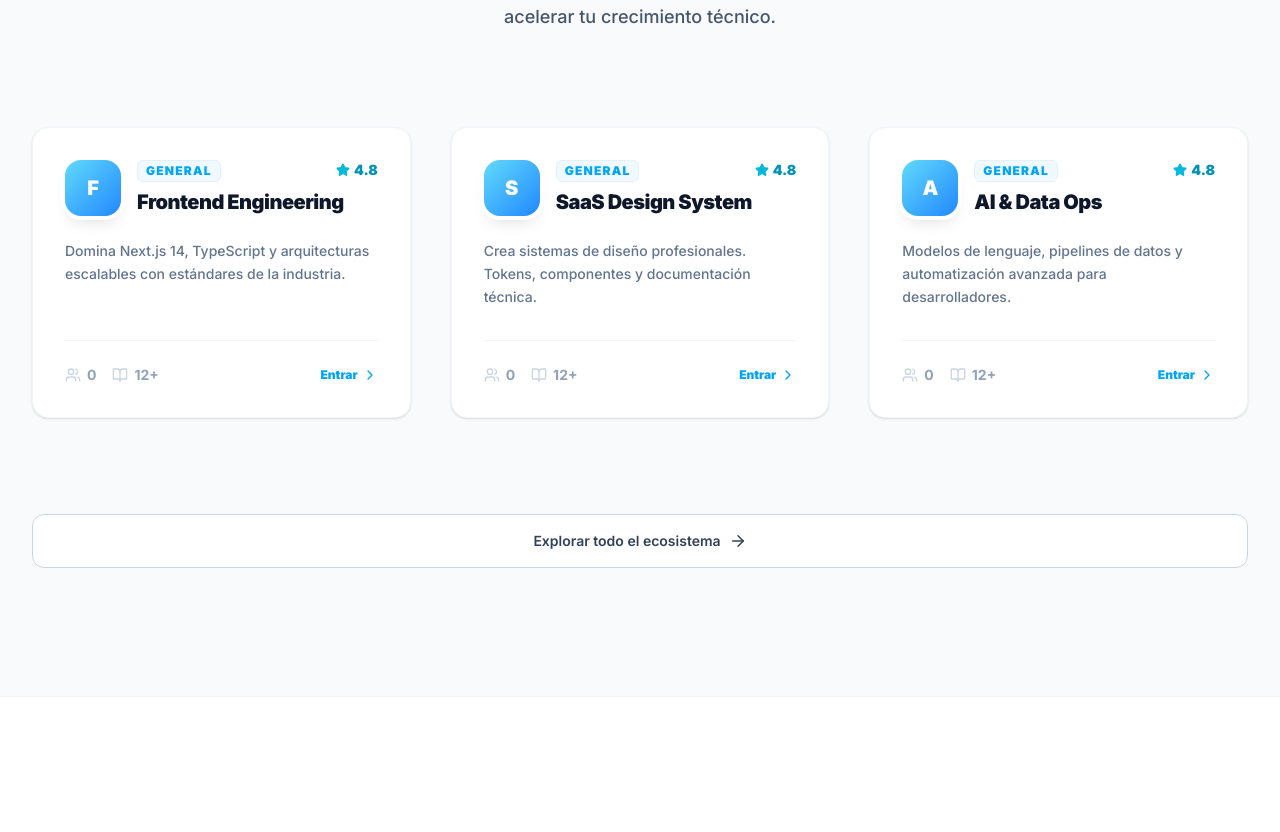
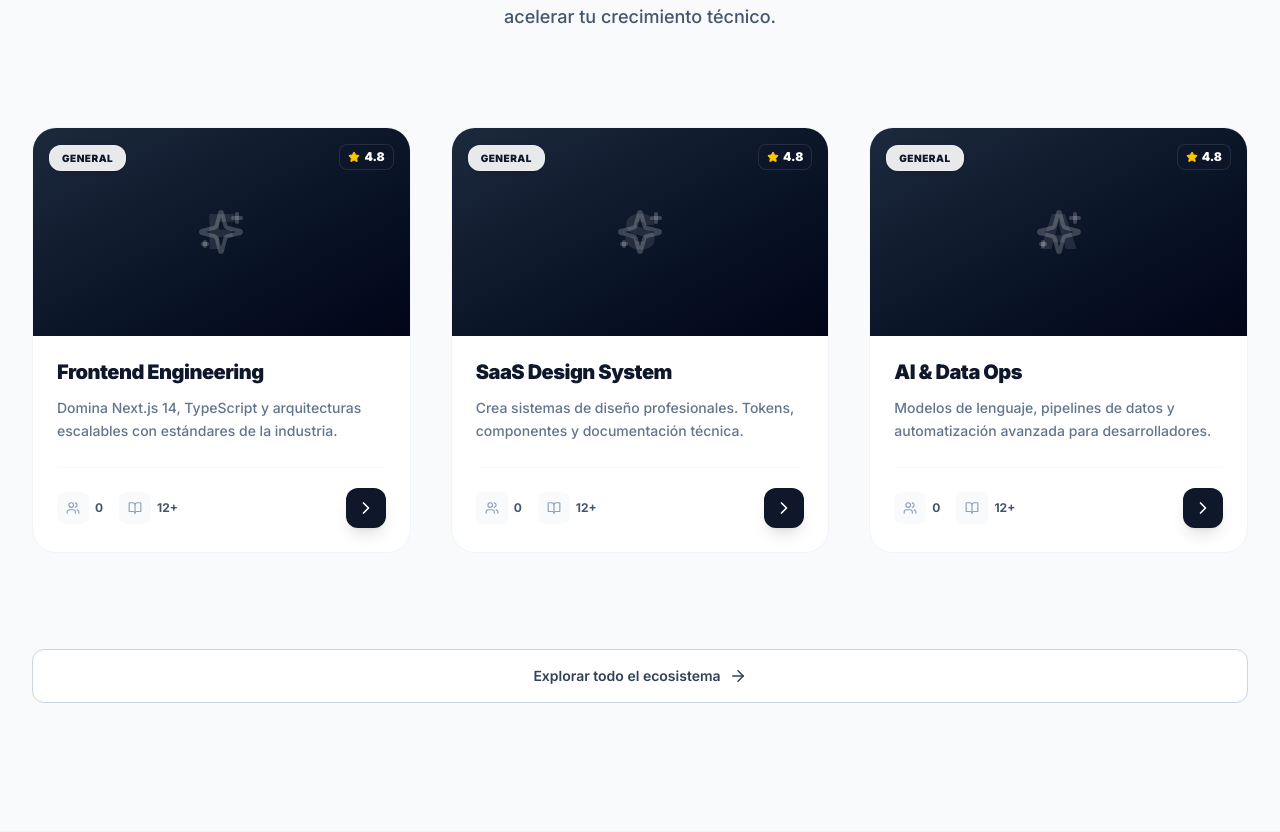
Before and after one commit to IvanRomeroMaurin/Trabajo-de-campo-ingII, a Next.js app in the folder apps/web/: page / in a window 1280 px wide. Shown: the part 1786-2618 px from the top of the page. Built offline with nearby package versions, Linux system fonts and the light colour scheme; no server answers.

Commit message:
arreglo en las cards de comunidades para que se vea mejor

```diff
--- a/apps/web/src/features/auth/actions/loginAction.ts
+++ b/apps/web/src/features/auth/actions/loginAction.ts
@@ -31,7 +31,7 @@
       secure: process.env.NODE_ENV === 'production',
       sameSite: 'lax',
       path: '/',
-      maxAge: 60 * 60 * 24 * 7,
+      maxAge: 60 * 60 * 24 * 365,
     });
   } catch {
     return { success: false, message: 'Credenciales inválidas o cuenta inactiva' };
--- a/apps/web/src/features/auth/actions/registerAction.ts
+++ b/apps/web/src/features/auth/actions/registerAction.ts
@@ -47,7 +47,7 @@
       secure: process.env.NODE_ENV === 'production',
       sameSite: 'lax',
       path: '/',
-      maxAge: 60 * 60 * 24 * 7, // 7 días
+      maxAge: 60 * 60 * 24 * 365,
     });
   } catch {
     return { success: false, message: 'El correo ya está en uso o hubo un error. Intentá de nuevo.' };
--- a/apps/web/src/features/comunidades/components/CommunityCard.tsx
+++ b/apps/web/src/features/comunidades/components/CommunityCard.tsx
@@ -1,7 +1,7 @@
 'use client';
 
 import Link from 'next/link';
-import { Users, BookOpen, ChevronRight, Star } from 'lucide-react';
+import { Users, BookOpen, ChevronRight, Star, Sparkles } from 'lucide-react';
 import { IComunidad } from '@repo/types';
 
 interface CommunityCardProps {
@@ -10,59 +10,82 @@
 
 export function CommunityCard({ community }: CommunityCardProps) {
   // Datos mockeados para campos que podrían no venir de la API aún
-  const miembros = 0; // O community.miembros si existiera en el tipo
+  const miembros = 0;
   const estrellas = 4.8;
-  const color = 'linear-gradient(135deg, #61dafb, #2188ff)';
+  // Degradado para cuando no hay imagen
+  const colorPlaceholder = 'bg-linear-to-br from-slate-800 to-slate-950';
 
-  const id = community.id_comunidad;
   const nombre = community.nombre;
-  const descripcion = community.descripcion || 'Sin descripción';
+  const descripcion = community.descripcion || 'Sin descripción detallada disponible.';
   const categoria = community.categoria_comunidad?.descripcion || 'General';
+  const imagen = community.portada_url;
 
   return (
-    <div className="group h-full">
-      <div className="glass-card h-full p-8 flex flex-col hover:shadow-2xl hover:shadow-sky-500/10 transition-all duration-300 border border-slate-100">
-        <div className="flex items-start gap-4 mb-6">
-          <div
-            className="w-14 h-14 rounded-2xl flex items-center justify-center text-white font-black text-xl shadow-lg ring-4 ring-white"
-            style={{ background: color }}
-          >
-            {nombre[0]}
+    <div className="group h-full flex flex-col bg-white rounded-3xl border border-slate-100 overflow-hidden hover:shadow-2xl hover:shadow-sky-500/10 transition-all duration-500 hover:-translate-y-1">
+
+      {/* Contenedor de Imagen (Product Style) */}
+      <div className="relative h-52 w-full overflow-hidden bg-slate-100">
+        {imagen ? (
+          <img
+            src={imagen}
+            alt={nombre}
+            className="w-full h-full object-cover transition-transform duration-700 group-hover:scale-110"
+          />
+        ) : (
+          <div className={`w-full h-full ${colorPlaceholder} flex items-center justify-center`}>
+            <Sparkles size={48} className="text-white/20" />
+            <span className="absolute text-5xl font-black text-white/10 select-none">
+              {nombre[0]}
+            </span>
           </div>
-          <div className="flex-1">
-            <div className="flex justify-between items-start">
-              <span className="text-xs font-black text-sky-500 uppercase tracking-widest bg-sky-50 px-2 py-0.5 rounded-md border border-sky-100">
-                {categoria}
-              </span>
-              <div className="flex items-center gap-1 text-cyan-600 text-sm font-black">
-                <Star size={14} className="fill-cyan-500 text-cyan-500" />
-                {estrellas.toFixed(1)}
-              </div>
-            </div>
-            <h3 className="text-xl font-black mt-2 text-slate-900 tracking-tight leading-tight">
-              {nombre}
-            </h3>
-          </div>
+        )}
+
+        {/* Badge de Categoría encima de la imagen */}
+        <div className="absolute top-4 left-4">
+          <span className="px-3 py-1.5 rounded-xl bg-white/90 backdrop-blur-md text-[10px] font-black text-slate-900 uppercase tracking-wider shadow-sm border border-white/20">
+            {categoria}
+          </span>
         </div>
 
-        <p className="text-slate-500 text-sm leading-relaxed mb-8 flex-1 font-medium">
+        {/* Rating flotante */}
+        <div className="absolute top-4 right-4 px-2 py-1 rounded-lg bg-slate-900/40 backdrop-blur-md border border-white/10 flex items-center gap-1 text-white text-xs font-black">
+          <Star size={12} className="text-yellow-400 fill-yellow-400" />
+          {estrellas}
+        </div>
+      </div>
+
+      {/* Contenido */}
+      <div className="p-6 flex-1 flex flex-col">
+        <h3 className="text-xl font-black text-slate-900 tracking-tight leading-tight mb-3 group-hover:text-sky-600 transition-colors">
+          {nombre}
+        </h3>
+
+        <p className="text-slate-500 text-sm leading-relaxed mb-6 flex-1 font-medium line-clamp-3">
           {descripcion}
         </p>
 
-        <div className="flex items-center justify-between pt-6 border-t border-slate-100">
+        {/* Footer con Stats */}
+        <div className="flex items-center justify-between pt-5 border-t border-slate-50">
           <div className="flex gap-4">
-            <span className="text-sm text-slate-400 font-bold flex items-center gap-1.5">
-              <Users size={16} className="text-slate-300" /> {miembros}
-            </span>
-            <span className="text-sm text-slate-400 font-bold flex items-center gap-1.5">
-              <BookOpen size={16} className="text-slate-300" /> 12+
-            </span>
+            <div className="flex items-center gap-1.5">
+              <div className="w-8 h-8 rounded-lg bg-slate-50 flex items-center justify-center">
+                <Users size={14} className="text-slate-400" />
+              </div>
+              <span className="text-xs text-slate-600 font-bold">{miembros}</span>
+            </div>
+            <div className="flex items-center gap-1.5">
+              <div className="w-8 h-8 rounded-lg bg-slate-50 flex items-center justify-center">
+                <BookOpen size={14} className="text-slate-400" />
+              </div>
+              <span className="text-xs text-slate-600 font-bold">12+</span>
+            </div>
           </div>
+
           <Link
             href={`/comunidades/${community.slug}`}
-            className="text-sky-500 font-black text-xs flex items-center gap-1 group-hover:gap-2 transition-all"
+            className="w-10 h-10 rounded-xl bg-slate-900 text-white flex items-center justify-center hover:bg-sky-600 transition-all shadow-lg shadow-slate-900/10 group-hover:shadow-sky-500/20"
           >
-            Entrar <ChevronRight size={16} />
+            <ChevronRight size={20} />
           </Link>
         </div>
       </div>
--- a/apps/web/src/features/comunidades/components/ExplorarContent.tsx
+++ b/apps/web/src/features/comunidades/components/ExplorarContent.tsx
@@ -25,7 +25,7 @@
     const matchesCategory = selectedCategory === 'Todas' || categoriaDeComunidad?.descripcion === selectedCategory;
 
     const matchesSearch = c.nombre.toLowerCase().includes(searchQuery.toLowerCase()) ||
-                          (c.descripcion?.toLowerCase().includes(searchQuery.toLowerCase()) ?? false);
+      (c.descripcion?.toLowerCase().includes(searchQuery.toLowerCase()) ?? false);
 
     return matchesCategory && matchesSearch;
   });
@@ -67,7 +67,7 @@
             No encontramos comunidades que coincidan con tu búsqueda.
           </p>
           <button
-            onClick={() => {setSelectedCategory('Todas'); setSearchQuery('');}}
+            onClick={() => { setSelectedCategory('Todas'); setSearchQuery(''); }}
             className="mt-6 text-sky-600 font-black hover:text-sky-700 transition-colors uppercase text-xs tracking-widest"
           >
             Ver todas las comunidades
```
Also changed, not shown: apps/web/src/app/explorar/page.tsx (line endings or trailing spaces), 1 other file (tests, documents, lock files or other folders).
